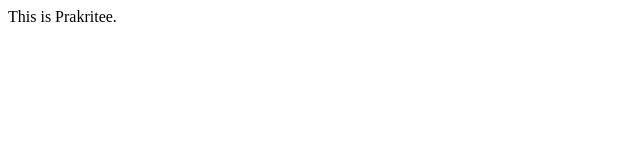
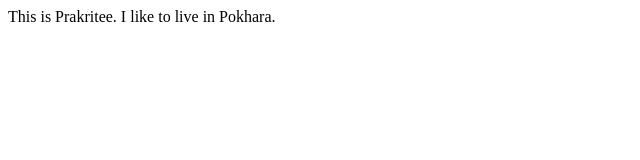
Before and after one commit to prakriteepaudel/github.io, a plain HTML site: page index.html in a window 1280 px wide. Shown: the whole page, without its empty margins (0-640 px from the left). Drawn offline with Linux system fonts and the light colour scheme.

Commit message:
some changes

```diff
--- a/index.html
+++ b/index.html
@@ -6,5 +6,6 @@
     </head>
     <body>
         This is Prakritee.
+        I like to live in Pokhara.
     </body>
 </html>
```
